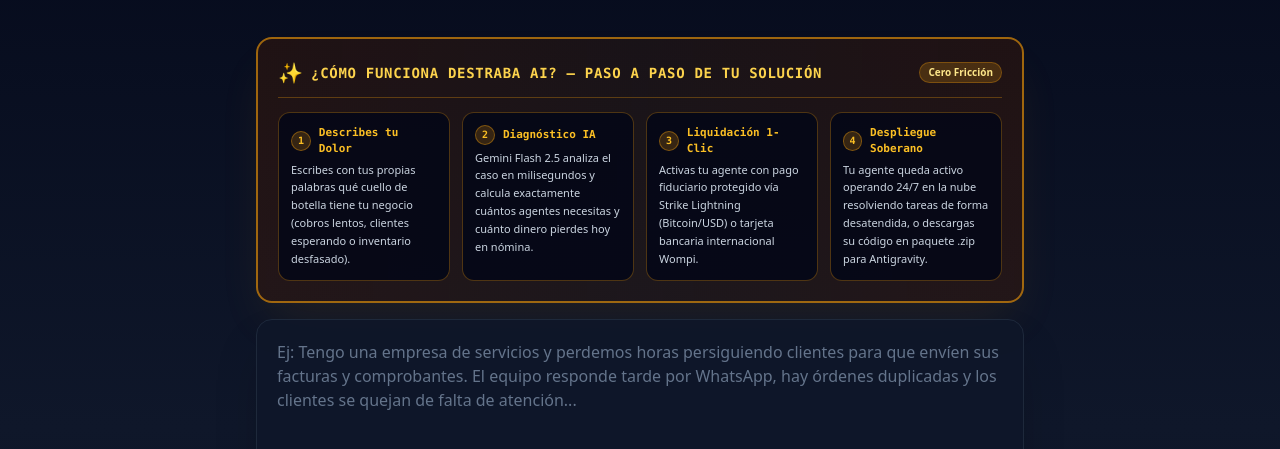
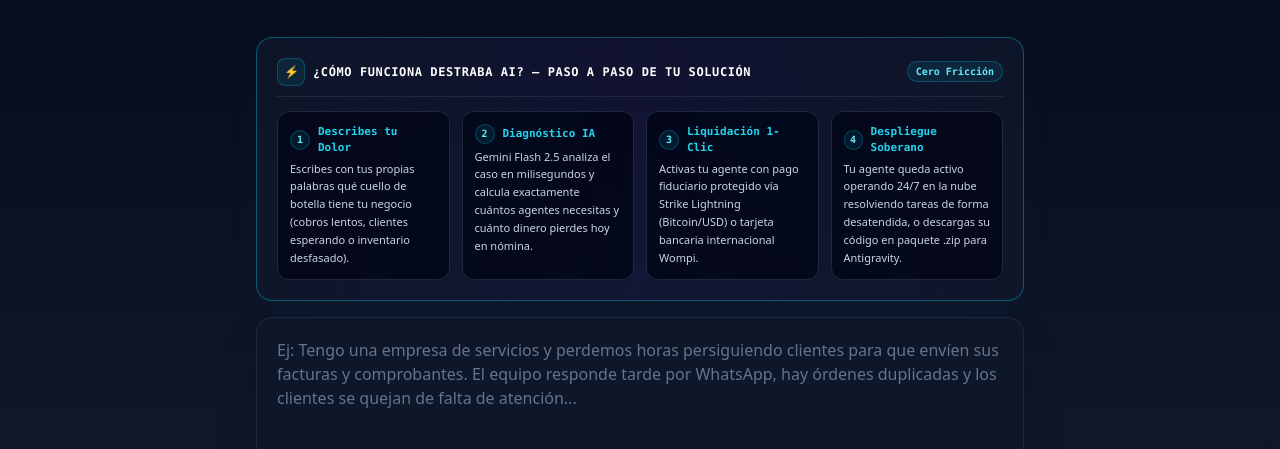
Before and after one commit to Rick2818/Agents, a website: page dashboard.html in a window 1280 px wide. Shown: the part 272-721 px from the top of the page. Drawn offline with nearby package versions, Linux system fonts and the light colour scheme.

Commit message:
refactor(ui): replace golden theme with Electric Cyan & Deep Indigo for modern B2B SaaS aesthetics

```diff
--- a/dashboard.html
+++ b/dashboard.html
@@ -111,22 +111,24 @@
       <p id="lbl-hero-sub" class="text-xs text-slate-400 mb-6 max-w-xl">Escríbelo con tus palabras. La IA creará un agente especializado con la arquitectura oficial de Custom Agents.</p>
 
 
-    <!-- GOLDEN STEP-BY-STEP WORKFLOW EXPLANATION FOR CLIENTS -->
-    <div class="w-full max-w-4xl mx-auto my-4 p-5 rounded-2xl bg-gradient-to-r from-amber-950/40 via-yellow-950/30 to-amber-950/40 border-2 border-amber-500/60 shadow-2xl shadow-amber-500/10 text-left fade-in">
-      <div class="flex items-center gap-2 pb-2.5 border-b border-amber-500/30 mb-3.5">
-        <span class="text-xl">✨</span>
-        <h3 class="text-sm font-extrabold text-amber-300 uppercase tracking-wider font-mono">
+    <!-- STEP-BY-STEP ENTERPRISE WORKFLOW (DEEP INDIGO & ELECTRIC CYAN) -->
+    <div class="w-full max-w-4xl mx-auto my-4 p-5 rounded-2xl bg-gradient-to-r from-slate-900/90 via-indigo-950/40 to-slate-900/90 border border-cyan-500/40 shadow-2xl shadow-cyan-500/5 text-left fade-in">
+      <div class="flex items-center gap-2 pb-2.5 border-b border-slate-800 mb-3.5">
+        <div class="w-7 h-7 rounded-lg bg-cyan-500/10 border border-cyan-500/30 flex items-center justify-center text-cyan-400 font-bold text-xs">
+          ⚡
+        </div>
+        <h3 class="text-xs font-bold text-white uppercase tracking-wider font-mono">
           ¿Cómo Funciona Destraba AI? — Paso a Paso de tu Solución
         </h3>
-        <span class="text-[10px] px-2 py-0.5 rounded-full bg-amber-500/20 text-amber-200 border border-amber-500/30 font-bold ml-auto">
+        <span class="text-[10px] px-2 py-0.5 rounded-full bg-cyan-500/10 text-cyan-300 border border-cyan-500/30 font-semibold ml-auto font-mono">
           Cero Fricción
         </span>
       </div>
 
       <div class="grid grid-cols-1 sm:grid-cols-4 gap-3 text-xs">
-        <div class="p-3 rounded-xl bg-slate-950/80 border border-amber-500/30">
-          <div class="flex items-center gap-2 text-amber-400 font-bold font-mono text-[11px] mb-1">
-            <span class="w-5 h-5 rounded-full bg-amber-500/20 border border-amber-500/40 flex items-center justify-center text-[10px]">1</span>
+        <div class="p-3 rounded-xl bg-slate-950/80 border border-slate-800 hover:border-cyan-500/40 transition-all group">
+          <div class="flex items-center gap-2 text-cyan-400 font-bold font-mono text-[11px] mb-1">
+            <span class="w-5 h-5 rounded-full bg-cyan-500/10 border border-cyan-500/30 flex items-center justify-center text-[10px] text-cyan-300 group-hover:bg-cyan-500 group-hover:text-slate-950 transition-all">1</span>
             <span>Describes tu Dolor</span>
           </div>
           <p class="text-slate-300 text-[11px] leading-relaxed">
@@ -134,9 +136,9 @@
           </p>
         </div>
 
-        <div class="p-3 rounded-xl bg-slate-950/80 border border-amber-500/30">
-          <div class="flex items-center gap-2 text-amber-400 font-bold font-mono text-[11px] mb-1">
-            <span class="w-5 h-5 rounded-full bg-amber-500/20 border border-amber-500/40 flex items-center justify-center text-[10px]">2</span>
+        <div class="p-3 rounded-xl bg-slate-950/80 border border-slate-800 hover:border-cyan-500/40 transition-all group">
+          <div class="flex items-center gap-2 text-cyan-400 font-bold font-mono text-[11px] mb-1">
+            <span class="w-5 h-5 rounded-full bg-cyan-500/10 border border-cyan-500/30 flex items-center justify-center text-[10px] text-cyan-300 group-hover:bg-cyan-500 group-hover:text-slate-950 transition-all">2</span>
             <span>Diagnóstico IA</span>
           </div>
           <p class="text-slate-300 text-[11px] leading-relaxed">
@@ -144,9 +146,9 @@
           </p>
         </div>
 
-        <div class="p-3 rounded-xl bg-slate-950/80 border border-amber-500/30">
-          <div class="flex items-center gap-2 text-amber-400 font-bold font-mono text-[11px] mb-1">
-            <span class="w-5 h-5 rounded-full bg-amber-500/20 border border-amber-500/40 flex items-center justify-center text-[10px]">3</span>
+        <div class="p-3 rounded-xl bg-slate-950/80 border border-slate-800 hover:border-cyan-500/40 transition-all group">
+          <div class="flex items-center gap-2 text-cyan-400 font-bold font-mono text-[11px] mb-1">
+            <span class="w-5 h-5 rounded-full bg-cyan-500/10 border border-cyan-500/30 flex items-center justify-center text-[10px] text-cyan-300 group-hover:bg-cyan-500 group-hover:text-slate-950 transition-all">3</span>
             <span>Liquidación 1-Clic</span>
           </div>
           <p class="text-slate-300 text-[11px] leading-relaxed">
@@ -154,9 +156,9 @@
           </p>
         </div>
 
-        <div class="p-3 rounded-xl bg-slate-950/80 border border-amber-500/30">
-          <div class="flex items-center gap-2 text-amber-400 font-bold font-mono text-[11px] mb-1">
-            <span class="w-5 h-5 rounded-full bg-amber-500/20 border border-amber-500/40 flex items-center justify-center text-[10px]">4</span>
+        <div class="p-3 rounded-xl bg-slate-950/80 border border-slate-800 hover:border-cyan-500/40 transition-all group">
+          <div class="flex items-center gap-2 text-cyan-400 font-bold font-mono text-[11px] mb-1">
+            <span class="w-5 h-5 rounded-full bg-cyan-500/10 border border-cyan-500/30 flex items-center justify-center text-[10px] text-cyan-300 group-hover:bg-cyan-500 group-hover:text-slate-950 transition-all">4</span>
             <span>Despliegue Soberano</span>
           </div>
           <p class="text-slate-300 text-[11px] leading-relaxed">
@@ -164,6 +166,7 @@
           </p>
         </div>
       </div>
+    </div>
     </div>
 
       <!-- Pain Input Card -->
```
Also changed, not shown: index.html (+21 -18 lines).
